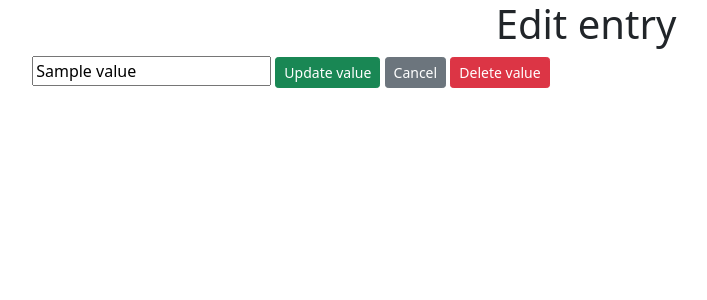
After one commit to awenzelhuemer/fh-se-python, a Flask app: template exercise/Part2/Ue02/src/templates/edit.html in a window 1280 px wide. The commit adds this page. Shown: the top 300 px of the page, without its empty margins (54-761 px from the left). Run offline with Flask 2, Linux system fonts and the light colour scheme; the template is opened without the code that fills it: most values are stand-ins (such as "Sample title", 1, 10 or a date in 2020); some libraries are stand-ins or nearby versions.

Commit message:
Update exercise 2

```diff
--- a/exercise/Part2/Ue01/src/main.py
+++ b/exercise/Part2/Ue01/src/main.py
@@ -144,4 +144,4 @@ def main(test_files: bool = False):
 
 
 if __name__ == "__main__":
-    main(test_files=False)
+    main(test_files=True)
--- a/exercise/Part2/Ue02/src/app.py
+++ b/exercise/Part2/Ue02/src/app.py
@@ -11,16 +11,25 @@ output_directory = "files"
 filetypes = ('.csv', '.txt', '.json', '.db')
 
 
-def parse_sqlite(filename: str, table_name: str) -> DataFrame:
+def get_sqlite_table_name(filename, conn) -> str:
+    c = conn.cursor()
+    c = c.execute(f"SELECT name FROM sqlite_master WHERE type='table';")
+    results = c.fetchall()
+    if len(results) == 0:
+        conn.close()
+        raise ValueError(f"{filename} has no table")
+    elif len(results) == 2:
+        conn.close()
+        raise ValueError(f"{filename} has more than one table")
+    # Get first column in first row
+    return results[0][0]
+
+
+def parse_sqlite(filename: str) -> DataFrame:
     conn = sqlite3.connect(filename)
-    c = conn.cursor()
-    c = c.execute(f"SELECT * FROM sqlite_master WHERE type='table' AND name='{table_name}';")
-    if c.fetchone() is None:
-        conn.close()
-        raise ValueError(f'{filename} has no table {table_name}')
+    table_name = get_sqlite_table_name(filename, conn)
 
-    conn = sqlite3.connect(filename)
-    df = pd.read_sql(f'select * from {table_name}', con=conn)
+    df = pd.read_sql(f"select * from {table_name}", con=conn)
     conn.close()
     return df
 
@@ -33,13 +42,13 @@ def parse_json(filename) -> DataFrame:
     return pd.read_json(filename, orient='records')
 
 
-def parse_file(name: str, file_type) -> DataFrame:
+def parse_file(name: str, file_type: str) -> DataFrame:
     if file_type == '.csv' or file_type == '.txt':
         return parse_csv(name, separator=',')
     elif file_type == '.json':
         return parse_json(name)
     else:
-        return parse_sqlite(name, name.removesuffix(file_type))
+        return parse_sqlite(name)
 
 
 @app.route('/', methods=['GET'])
@@ -57,16 +66,70 @@ def delete_file(filename: str):
 
 @app.route('/export/<filename>', methods=['POST'])
 def export_file(filename: str):
-    source_file_name = os.path.join(output_directory, filename)
-    file_path = pathlib.Path(source_file_name)
-    source_file_type = file_path.suffix
-    df = parse_file(source_file_name, source_file_type)
+    filename = os.path.join(output_directory, filename)
+    filepath = pathlib.Path(filename)
+    source_filetype = filepath.suffix
+    df = parse_file(filename, source_filetype)
     if not os.path.exists('temp'):
         os.mkdir('temp')
     target_file_type = request.form['file_type']
-    target_file_name = f"{file_path.stem}{target_file_type}"
+    target_file_name = f"{filepath.stem}{target_file_type}"
     save_file(df, 'temp', target_file_name, target_file_type)
     return send_from_directory('temp', target_file_name)
+
+
+@app.route('/details/<filename>', methods=['GET'])
+def details(filename: str):
+    full_filename = os.path.join(output_directory, filename)
+    file_path = pathlib.Path(full_filename)
+    df = parse_file(full_filename, file_path.suffix)
+    return render_template('details.html', filename=filename, data_frame=df)
+
+
+@app.route('/delete-col/<filename>/<index>', methods=['GET'])
+def delete_col(filename: str, index: str):
+    df = delete_col_or_row(filename, int(index), is_row=False)
+
+    if df.empty:
+        delete_file(filename)
+        return redirect("/")
+
+    return redirect(f'/details/{filename}')
+
+
+@app.route('/delete-row/<filename>/<index>', methods=['GET'])
+def delete_row(filename: str, index: str):
+    df = delete_col_or_row(filename, int(index), is_row=True)
+
+    if df.empty:
+        delete_file(filename)
+        return redirect("/")
+
+    return redirect(f'/details/{filename}')
+
+
+def delete_col_or_row(filename: str, index: int, is_row: bool):
+    full_filename = os.path.join(output_directory, filename)
+    file_path = pathlib.Path(full_filename)
+    file_type = file_path.suffix
+    df = parse_file(full_filename, file_path.suffix)
+
+    if is_row:
+        df.drop([index], inplace=True)
+    else:
+        df.drop(df.columns[index], axis=1, inplace=True)
+
+    # Get table name if necessary
+    if file_type == '.db':
+        conn = sqlite3.connect(full_filename)
+        table_name = get_sqlite_table_name(full_filename, conn)
+        conn.close()
+    else:
+        table_name = None
+
+    save_file(df, output_directory, filename, file_type, table_name)
+
+    return df
 
 
 @app.route('/', methods=['POST'])
@@ -95,14 +158,61 @@ def add_file():
     return redirect('/')
 
 
-def save_file(df: DataFrame, output_dir: str, filename: str, file_type: str):
+def save_file(df: DataFrame, output_dir: str, filename: str, file_type: str, table_name: str = None):
     if file_type == '.csv' or file_type == '.txt':
-        df.to_csv(f"{output_dir}/{filename}")
+        df.to_csv(os.path.join(output_dir, filename), index=False)
     elif file_type == '.json':
-        df.to_json(f"{output_dir}/{filename}")
+        df.to_json(os.path.join(output_dir, filename), orient="records")
     else:
-        conn = sqlite3.connect(f'{output_dir}/{filename}')
-        df.to_sql(filename.removesuffix(file_type), con=conn)
+        conn = sqlite3.connect(os.path.join(output_dir, filename))
+
+        # Generate table name
+        if table_name is None:
+            table_name = filename.removesuffix(file_type)
+
+        df.to_sql(table_name, con=conn, index=False, if_exists='replace')
+        conn.close()
+
+
+@app.route('/edit/<filename>/<row_index>/<column_index>', methods=['GET'])
+def edit_entry(filename: str, row_index: str, column_index: str):
+    full_filename = os.path.join(output_directory, filename)
+    file_path = pathlib.Path(full_filename)
+    df = parse_file(full_filename, file_path.suffix)
+
+    value = df.iloc[int(row_index), int(column_index)]
+
+    return render_template("edit.html", row_index=row_index, column_index=column_index, filename=filename, value=value)
+
+
+@app.route('/edit/<filename>/<row_index>/<column_index>', methods=['POST'])
+def update_entry(filename: str, row_index: str, column_index: str):
+    update_entry(filename, row_index, column_index, request.form["value"])
+    return redirect(f'/details/{filename}')
+
+
+@app.route('/delete-value/<filename>/<row_index>/<column_index>', methods=['GET'])
+def delete_entry(filename: str, row_index: str, column_index: str):
+    set_entry(filename, row_index, column_index, "null")
+    return redirect(f'/details/{filename}')
+
+
+def set_entry(filename: str, row_index: str, column_index: str, value: str):
+    full_filename = os.path.join(output_directory, filename)
+    file_path = pathlib.Path(full_filename)
+    file_type = file_path.suffix
+    df = parse_file(full_filename, file_path.suffix)
+
+    df.iloc[int(row_index), int(column_index)] = value
+
+    if file_type == '.db':
+        conn = sqlite3.connect(full_filename)
+        table_name = get_sqlite_table_name(full_filename, conn)
+        conn.close()
+    else:
+        table_name = None
+
+    save_file(df, output_directory, filename, file_type, table_name)
 
 
 if __name__ == '__main__':
--- a/exercise/Part2/Ue02/src/files/test.json
+++ /dev/null
@@ -1 +0,0 @@
-{"Firstname":{"0":"Andreas","1":"Jakob"},"Lastname":{"0":"Wenzelhuemer","1":"Willminger"}}
--- a/exercise/Part2/Ue02/src/templates/base.html
+++ b/exercise/Part2/Ue02/src/templates/base.html
@@ -3,6 +3,7 @@
 <head>
     <meta charset="utf-8">
     <meta name="viewport" content="width=device-width, initial-scale=1.0">
+    <link rel="stylesheet" href="https://cdn.jsdelivr.net/npm/bootstrap-icons@1.7.2/font/bootstrap-icons.css">
     <link href="https://cdn.jsdelivr.net/npm/bootstrap@5.0.2/dist/css/bootstrap.min.css" rel="stylesheet"
           integrity="sha384-EVSTQN3/azprG1Anm3QDgpJLIm9Nao0Yz1ztcQTwFspd3yD65VohhpuuCOmLASjC" crossorigin="anonymous">
     <!-- <link rel="stylesheet" href="../static/css/main.css"> -->
--- /dev/null
+++ b/exercise/Part2/Ue02/src/templates/edit.html
@@ -0,0 +1,18 @@
+{% extends 'base.html' %}
+
+{% block head %}
+    <title>Files Storage</title>
+{% endblock %}
+
+{% block body %}
+    <h1 class="text-center">Edit entry</h1>
+    <form action="/edit/{{ filename }}/{{ row_index }}/{{ column_index }}" method="post">
+
+        <label for="entry"></label>
+        <input id="entry" type="text" name="value" value="{{ value }}">
+
+        <button class="btn btn-sm btn-success" type="submit">Update value</button>
+        <a class="btn btn-sm btn-secondary" href="/details/{{ filename }}">Cancel</a>
+        <a class="btn btn-sm btn-danger" href="/delete-value/{{ filename }}/{{ row_index }}/{{ column_index }}">Delete value</a>
+    </form>
+{% endblock %}
--- a/exercise/Part2/Ue02/src/templates/index.html
+++ b/exercise/Part2/Ue02/src/templates/index.html
@@ -32,7 +32,7 @@
                 <td>
                     <div class="row">
                         <div class="col-auto">
-                            <a href="/delete/{{ file }}" class="btn btn-sm btn-primary">Show details</a>
+                            <a href="/details/{{ file }}" class="btn btn-sm btn-primary">Open details</a>
                         </div>
                         <div class="col-auto">
                             <a href="/delete/{{ file }}" class="btn btn-sm btn-danger">Delete</a>
```
Also changed, not shown: exercise/Part2/Ue02/src/templates/details.html (+29 -0 lines), exercise/Part2/Ue02/src/belgium.db (added), exercise/Part2/Ue02/src/test.db (added), 2 other files.
